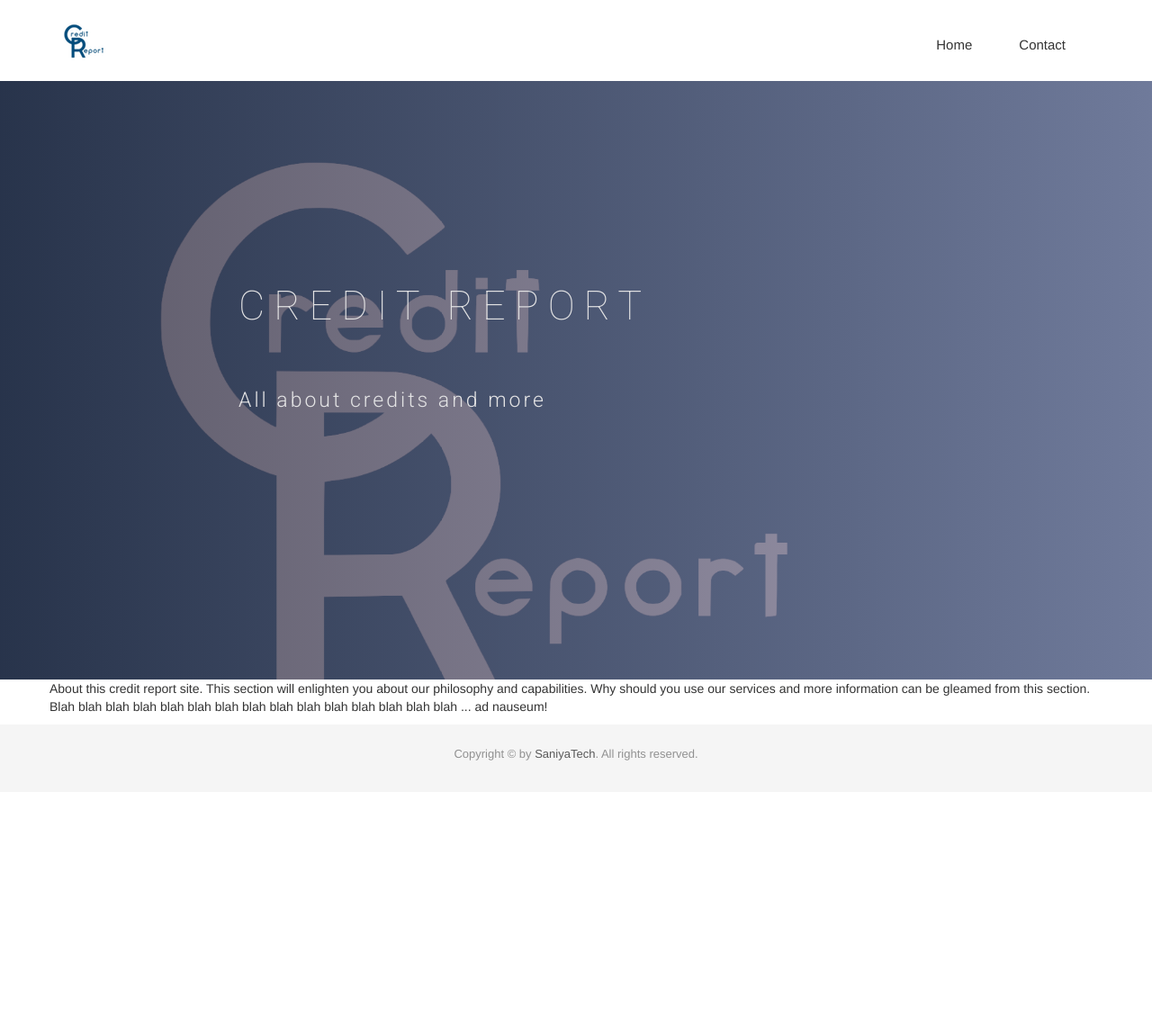
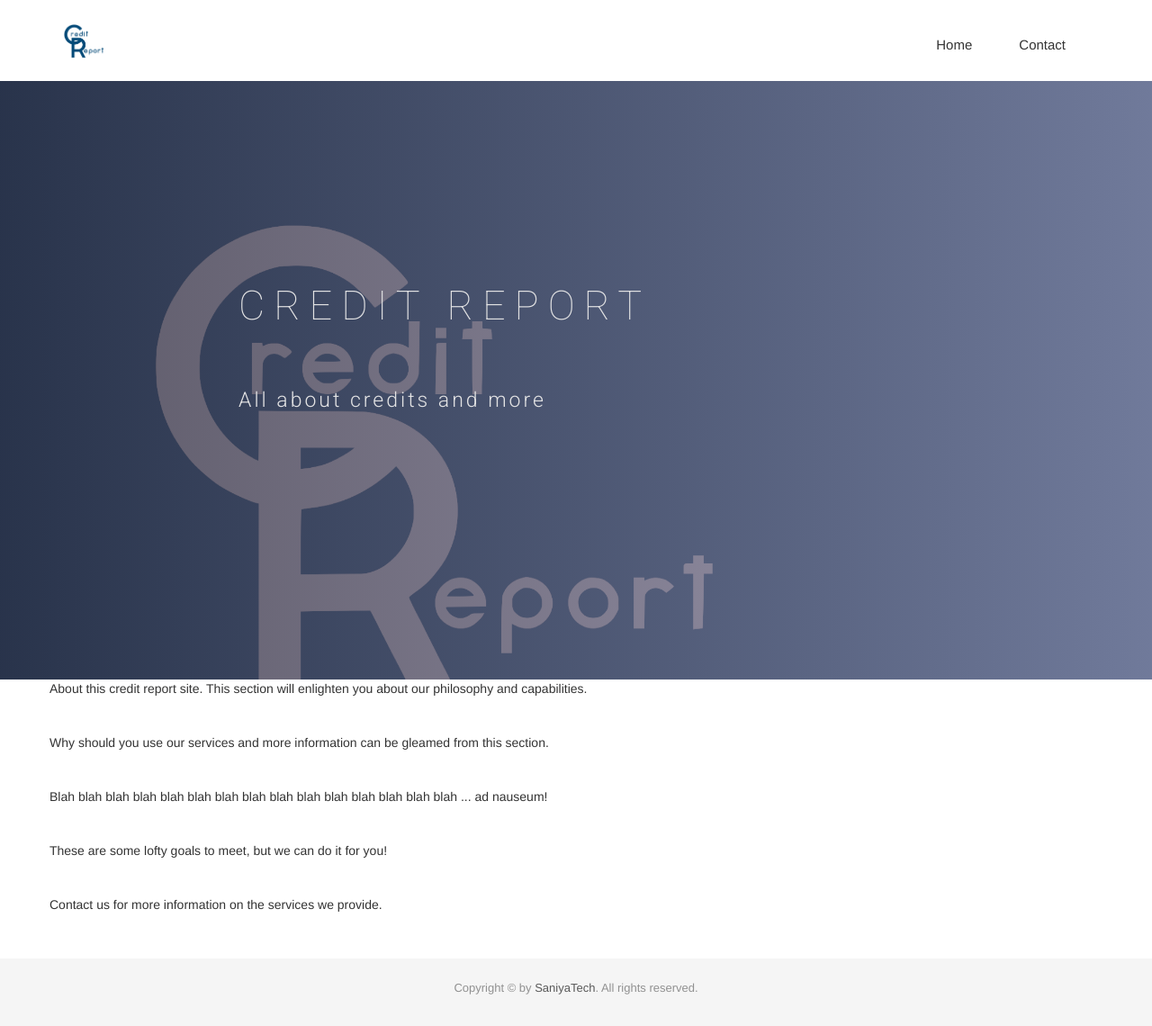
Before and after one commit to saniyatech/credit-test-2, a Jekyll site: the page built from index.html, in a window 1280 px wide. Shown: the whole page at 90% size. Built offline with Jekyll 4.4.1, drawn with Linux system fonts in a browser that asks for light colours; nearby versions of some CDN libraries; some web fonts are replaced; before the commit the page ends 900 px from its top, so only the background shows below that.

```diff
--- a/_includes/about.html
+++ b/_includes/about.html
@@ -3,9 +3,12 @@
     <div class="col">
       <div class="block">
         <p>
-          About this credit report site. This section will enlighten you about our philosophy and capabilities.
-          Why should you use our services and more information can be gleamed from this section. Blah blah blah blah
-          blah blah blah blah blah blah blah blah blah blah blah ... ad nauseum!
+          About this credit report site. This section will enlighten you about our philosophy and capabilities.<br><br><br>
+          Why should you use our services and more information can be gleamed from this section.<br><br><br>
+          Blah blah blah blah blah blah blah blah blah blah blah blah blah blah blah ...
+          ad nauseum!<br><br><br>
+          These are some lofty goals to meet, but we can do it for you!<br><br><br>
+          Contact us for more information on the services we provide.<br><br><br>
         </p>
       </div>
     </div>
--- a/_includes/header.html
+++ b/_includes/header.html
@@ -7,19 +7,18 @@
           <div class="container-fluid">
             <!-- Brand and toggle get grouped for better mobile display -->
             <div class="navbar-header">
-              <button type="button" class="navbar-toggle collapsed" data-toggle="collapse"
-                      data-target="#bs-example-navbar-collapse-1">
-                <span class="sr-only">Toggle navigation</span>
+              <button type="button" class="navbar-toggle" data-toggle="collapse"
+                      data-target="#appNavbar">
                 <span class="icon-bar"></span>
                 <span class="icon-bar"></span>
                 <span class="icon-bar"></span>
               </button>
-              <a class="navbar-brand" href="index.html">
+              <a class="navbar-brand" href="{{ site.baseurl }}/">
                 <img src="{{ site.baseurl }}/assets/images/logo.png" alt="Logo" height="42" width="46">
               </a>
             </div>
             <!-- Collect the nav links, forms, and other content for toggling -->
-            <div class="collapse navbar-collapse" id="bs-example-navbar-collapse-1">
+            <div class="collapse navbar-collapse" id="appNavbar">
               <ul class="nav navbar-nav navbar-right">
                 <li><a href="{{ site.baseurl }}/">Home</a></li>
                 <li><a href="{{ site.baseurl }}/contact">Contact</a></li>
--- a/assets/stylesheets/_application.scss
+++ b/assets/stylesheets/_application.scss
@@ -6,6 +6,6 @@
 @import "partials/all";
 
 // Third-party
-@import url(https://maxcdn.bootstrapcdn.com/bootstrap/3.3.7/css/bootstrap.min.css);
+//@import url(https://maxcdn.bootstrapcdn.com/bootstrap/3.3.7/css/bootstrap.min.css);
 @import "vendor/syntax";
 @import "vendor/animate";
--- a/assets/stylesheets/partials/_base.scss
+++ b/assets/stylesheets/partials/_base.scss
@@ -2,9 +2,9 @@
 //@import "compass";
 
 // Fonts
-@import url(http://fonts.googleapis.com/css?family=Open+Sans:400,300,600);
-@import url(http://fonts.googleapis.com/css?family=Roboto:400,100,300,500,700);
-@import url(http://fonts.googleapis.com/css?family=Volkhov:400italic);
+@import url(https://fonts.googleapis.com/css?family=Open+Sans:400,300,600);
+@import url(https://fonts.googleapis.com/css?family=Roboto:400,100,300,500,700);
+@import url(https://fonts.googleapis.com/css?family=Volkhov:400italic);
 
 // Font weights
 $light: 300 !default;
```
Also changed, not shown: _includes/head.html (+10 -0 lines), assets/images/logo.png.
